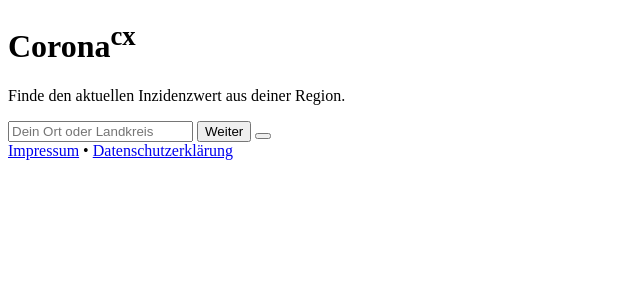
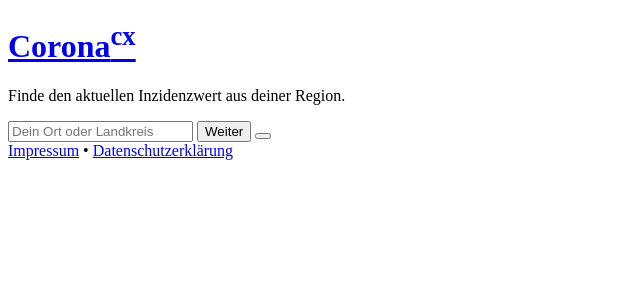
Before and after one commit to corona-cx/app, a Symfony app: template templates/frontpage/index.html.twig in a window 1280 px wide. Shown: the top 300 px of the page, without its empty margins (0-640 px from the left). Run offline with Twig, Linux system fonts and the light colour scheme; the template is opened without the code that fills it, so the values that code supplies are empty; some libraries are stand-ins or nearby versions.

Commit message:
Header improvements.

```diff
--- a/assets/styles/app.css
+++ b/assets/styles/app.css
@@ -1 +1,6 @@
 @import "~bootstrap";
+
+h1 a {
+    text-decoration: none;
+    color: $black;
+}
--- a/templates/layout.html.twig
+++ b/templates/layout.html.twig
@@ -15,10 +15,12 @@
 </head>
 <body>
 <div class="container">
-    <div class="row">
+    <div class="row mt-3">
         <div class="col-12 text-center">
             <h1>
-                Corona<sup>cx</sup>
+                <a href="{{ path('frontpage') }}" title="zurück zur Startseite">
+                    Corona<sup>cx</sup>
+                </a>
             </h1>
         </div>
     </div>
```
